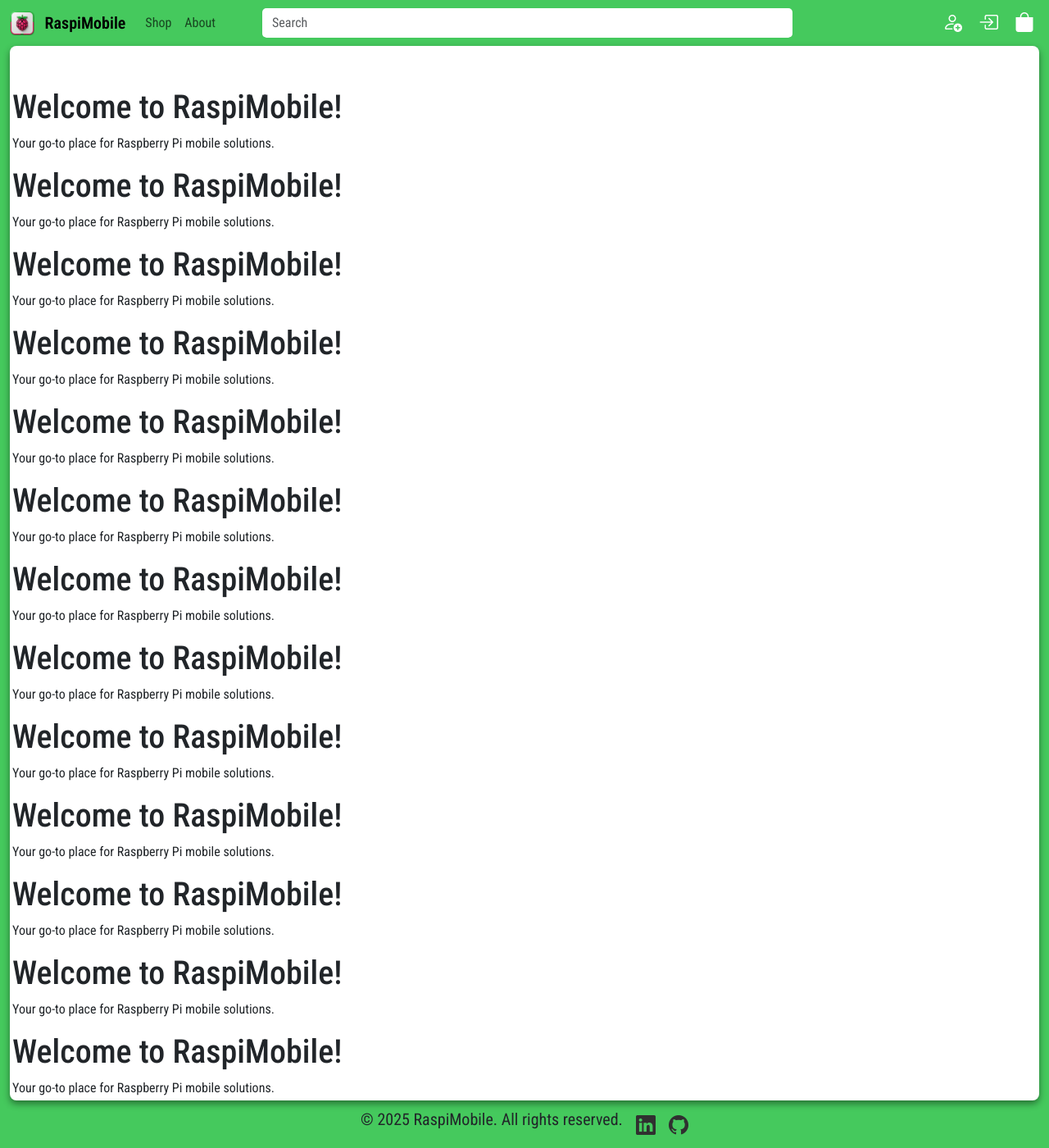
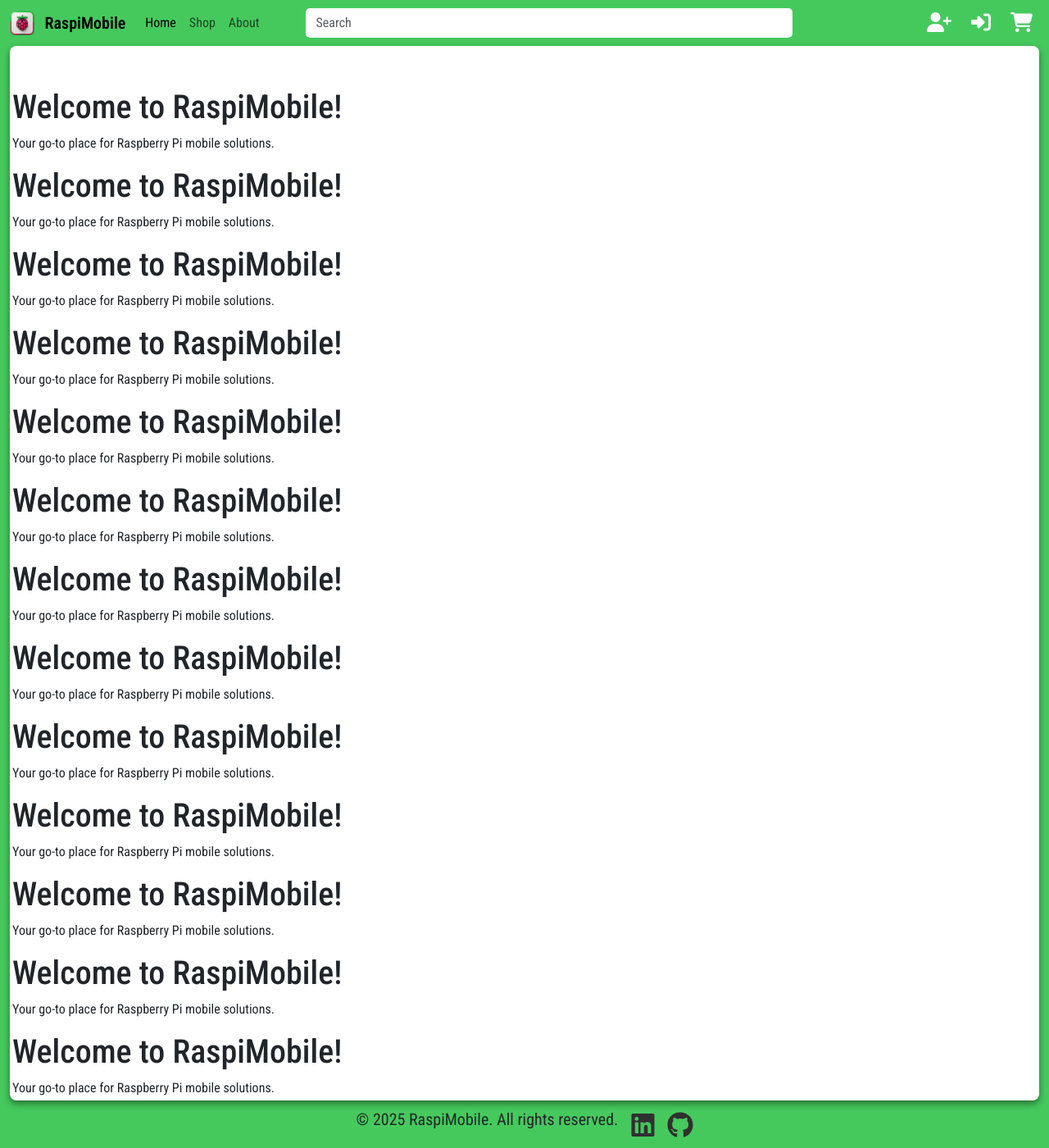
Before and after one commit to tibssy/RaspiMobile, a Django app: page / in a window 1280 px wide. Shown: the whole page at 82% size. Run offline with Django 5.2, Linux system fonts and the light colour scheme.

Commit message:
Switch to fontawesome from bootstrap icon

```diff
--- a/static/css/style.css
+++ b/static/css/style.css
@@ -50,7 +50,6 @@ main {
     transition: margin-right 0.3s ease, right 0.3s ease;
 }
 
-
 .move-left {
     right: 100vw;
 }
@@ -91,7 +90,8 @@ a > i {
 .navbar-toggler {
     box-shadow: none;
     border: none;
-    font-size: 1.8rem;
+    color: white;
+    font-size: 2.2rem;
 
     &:focus {
         box-shadow: none;
@@ -203,15 +203,14 @@ a > i {
     box-shadow: var(--box-shadow-normal);
 }
 
-/* Elevate Style: Hover effect */
-.elevate {
-    padding: 0 6px;
+.icon-button {
+    font-size: 1.5rem;
+    padding: 1px 8px;
     transition: 0.2s ease-in;
     border: none;
 
     &:hover,
     &.active {
-        /* border: 1px solid var(--accent); */
         box-shadow: var(--box-shadow-small);
         transform: scale(1.1);
         background-color: white;
@@ -224,5 +223,6 @@ a > i {
     & > i {
         color: white;
         transition: 0.2s ease-in;
+        line-height: normal;
     }
 }
--- a/static/js/script.js
+++ b/static/js/script.js
@@ -3,7 +3,7 @@ document.addEventListener('DOMContentLoaded', () => {
     const main = document.querySelector('main');
     const cartButton = document.querySelector('#cartButton');
     const cartButtonMobile = document.querySelector('#cartButtonMobile');
-    const navLinks = document.querySelectorAll('.navbar-nav .nav-link, a.navbar-brand, header .btn[href]');
+    const navLinks = document.querySelectorAll('.navbar-nav .nav-link, a.navbar-brand, header .icon-button[href]');
     const animationDuration = 300;
 
 
--- a/templates/base.html
+++ b/templates/base.html
@@ -22,10 +22,15 @@
         <meta name="keywords" content="Raspberry Pi tablet, RaspiMobile, custom tablets, modular tablets, Raspberry Pi accessories, AI inventory, e-commerce">
     {% endblock %}
 
-    <!-- Bootstrap CSS / Bootstrap Icons / Global CSS -->
+    <!-- Bootstrap CSS / FontAwesome Icons / Global CSS -->
     {% block corecss %}
         <link href="https://cdn.jsdelivr.net/npm/bootstrap@5.3.3/dist/css/bootstrap.min.css" rel="stylesheet">
-        <link rel="stylesheet" href="https://cdn.jsdelivr.net/npm/bootstrap-icons@1.11.3/font/bootstrap-icons.min.css">
+        <link rel="stylesheet" href="{% static 'css/style.css' %}">
+        <link rel="stylesheet"
+              href="https://cdnjs.cloudflare.com/ajax/libs/font-awesome/6.7.2/css/all.min.css"
+              integrity="sha512-Evv84Mr4kqVGRNSgIGL/F/aIDqQb7xQ2vcrdIwxfjThSH8CSR7PBEakCr51Ck+w+/U6swU2Im1vVX0SVk9ABhg=="
+              crossorigin="anonymous"
+              referrerpolicy="no-referrer" />
     {% endblock %}
 
     <!-- Google Fonts -->
@@ -35,12 +40,10 @@
         <link href="https://fonts.googleapis.com/css2?family=Roboto+Condensed:ital,wght@0,100..900;1,100..900&display=swap" rel="stylesheet">
     {% endblock %}
 
-    <!-- Global CSS -->
-    <link rel="stylesheet" href="{% static 'css/style.css' %}">
-
-    <!-- Bootstrap JS -->
     {% block corejs %}
+        <!-- Bootstrap JS -->
         <script src="https://cdn.jsdelivr.net/npm/bootstrap@5.3.3/dist/js/bootstrap.bundle.min.js"></script>
+        <!-- Global JS -->
         <script src="{% static 'js/script.js' %}"></script>
     {% endblock %}
 
@@ -67,34 +70,34 @@
                 </a>
                 <div class="d-flex d-md-none gap-2 ms-auto">
                     {% if user.is_authenticated %}
-                        <a class="btn rounded elevate">
-                            <i class="bi bi-person-fill fs-4"></i>
+                        <a class="icon-button rounded">
+                            <i class="fa-solid fa-user"></i>
                         </a>
                     {% else %}
-                        <a class="btn rounded elevate {% if request.path == signup_url %}active{% endif %}"
+                        <a class="icon-button rounded {% if request.path == signup_url %}active{% endif %}"
                            aria-current="page"
                            href="{% url 'account_signup' %}">
-                            <i class="bi bi-person-add fs-4"></i>
+                            <i class="fa-solid fa-user-plus"></i>
                         </a>
-                        <a class="btn rounded elevate {% if request.path == login_url %}active{% endif %}"
+                        <a class="icon-button rounded {% if request.path == login_url %}active{% endif %}"
                            aria-current="page"
                            href="{% url 'account_login' %}">
-                            <i class="bi bi-box-arrow-in-right fs-4"></i>
+                            <i class="fa-solid fa-right-to-bracket"></i>
                         </a>
                     {% endif %}
-                    <a class="btn rounded elevate" id="cartButtonMobile">
-                        <i class="bi bi-bag-fill fs-4"></i>
+                    <a class="icon-button rounded" id="cartButtonMobile">
+                        <i class="fa-solid fa-cart-shopping"></i>
                     </a>
                 </div>
                 <button class="navbar-toggler" type="button" data-bs-toggle="collapse" data-bs-target="#navbarSupportedContent" aria-controls="navbarSupportedContent" aria-expanded="false" aria-label="Toggle navigation">
-                    <i class="bi bi-caret-down-fill navbar-toggler-icon-rotate"></i>
+                    <i class="fa-solid fa-caret-down navbar-toggler-icon-rotate"></i>
                 </button>
 
                 <div class="collapse navbar-collapse" id="navbarSupportedContent">
-                    <ul class="navbar-nav mb-2 mb-lg-0">
-<!--                        <li class="nav-item">-->
-<!--                            <a class="nav-link {% if request.path == home_url %}active{% endif %}" aria-current="page" href="{{ home_url }}">Home</a>-->
-<!--                        </li>-->
+                    <ul class="navbar-nav mb-0">
+                        <li class="nav-item">
+                            <a class="nav-link {% if request.path == home_url %}active{% endif %}" aria-current="page" href="{{ home_url }}">Home</a>
+                        </li>
                         <li class="nav-item">
                             <a class="nav-link {% if request.path == shop_url %}active{% endif %}" aria-current="page" href="{{ shop_url }}">Shop</a>
                         </li>
@@ -107,23 +110,23 @@
                     </form>
                     <div class="d-none d-md-flex gap-2 justify-content-end sidebar-width">
                         {% if user.is_authenticated %}
-                            <a class="btn rounded elevate">
-                                <i class="bi bi-person-fill fs-4"></i>
+                            <a class="icon-button rounded">
+                                <i class="fa-solid fa-user"></i>
                             </a>
                         {% else %}
-                            <a class="btn rounded elevate {% if request.path == signup_url %}active{% endif %}"
+                            <a class="icon-button rounded {% if request.path == signup_url %}active{% endif %}"
                                aria-current="page"
                                href="{% url 'account_signup' %}">
-                                <i class="bi bi-person-add fs-4"></i>
+                                <i class="fa-solid fa-user-plus"></i>
                             </a>
-                            <a class="btn rounded elevate {% if request.path == login_url %}active{% endif %}"
+                            <a class="icon-button rounded {% if request.path == login_url %}active{% endif %}"
                                aria-current="page"
                                href="{% url 'account_login' %}">
-                                <i class="bi bi-box-arrow-in-right fs-4"></i>
+                                <i class="fa-solid fa-right-to-bracket"></i>
                             </a>
                         {% endif %}
-                        <a class="btn rounded elevate" id="cartButton">
-                            <i class="bi bi-bag-fill fs-4"></i>
+                        <a class="icon-button rounded" id="cartButton">
+                            <i class="fa-solid fa-cart-shopping"></i>
                         </a>
                     </div>
                 </div>
@@ -149,11 +152,11 @@
     <footer class="container d-flex justify-content-center align-items-center gap-3 mw-100 my-1">
         <p class="text-center fs-5">© {% now "Y" %} RaspiMobile. All rights reserved.</p>
         <a href="https://www.linkedin.com/in/norbert-tiborcz/" target="_blank" aria-label="LinkedIn Profile">
-            <i class="bi bi-linkedin fs-4"></i>
+            <i class="fa-brands fa-linkedin fs-2"></i>
             <span class="visually-hidden">LinkedIn Profile</span>
         </a>
         <a href="https://github.com/tibssy" target="_blank" aria-label="GitHub Repository">
-            <i class="bi bi-github fs-4"></i>
+            <i class="fa-brands fa-github fs-2"></i>
             <span class="visually-hidden">GitHub Repository</span>
         </a>
     </footer>
```
